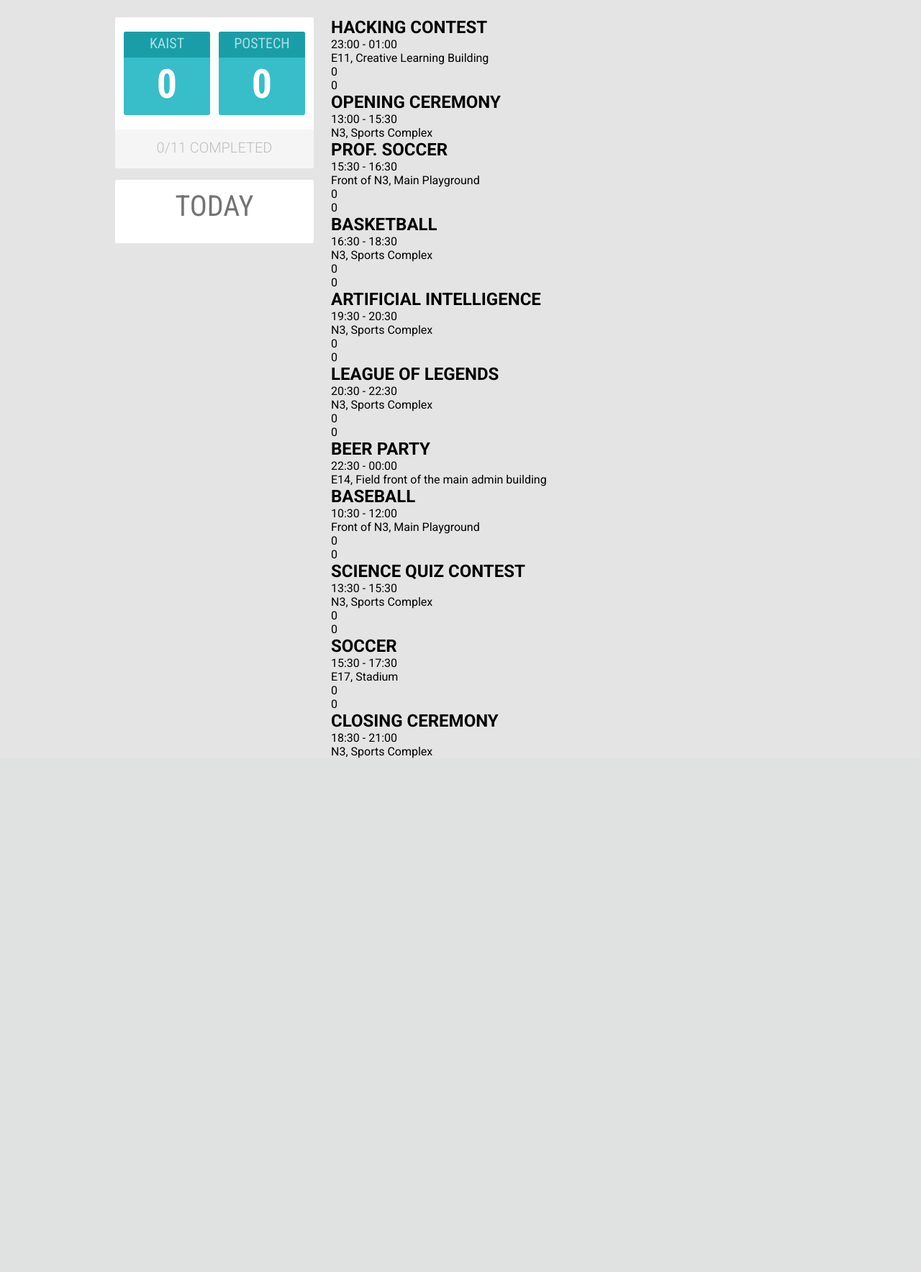
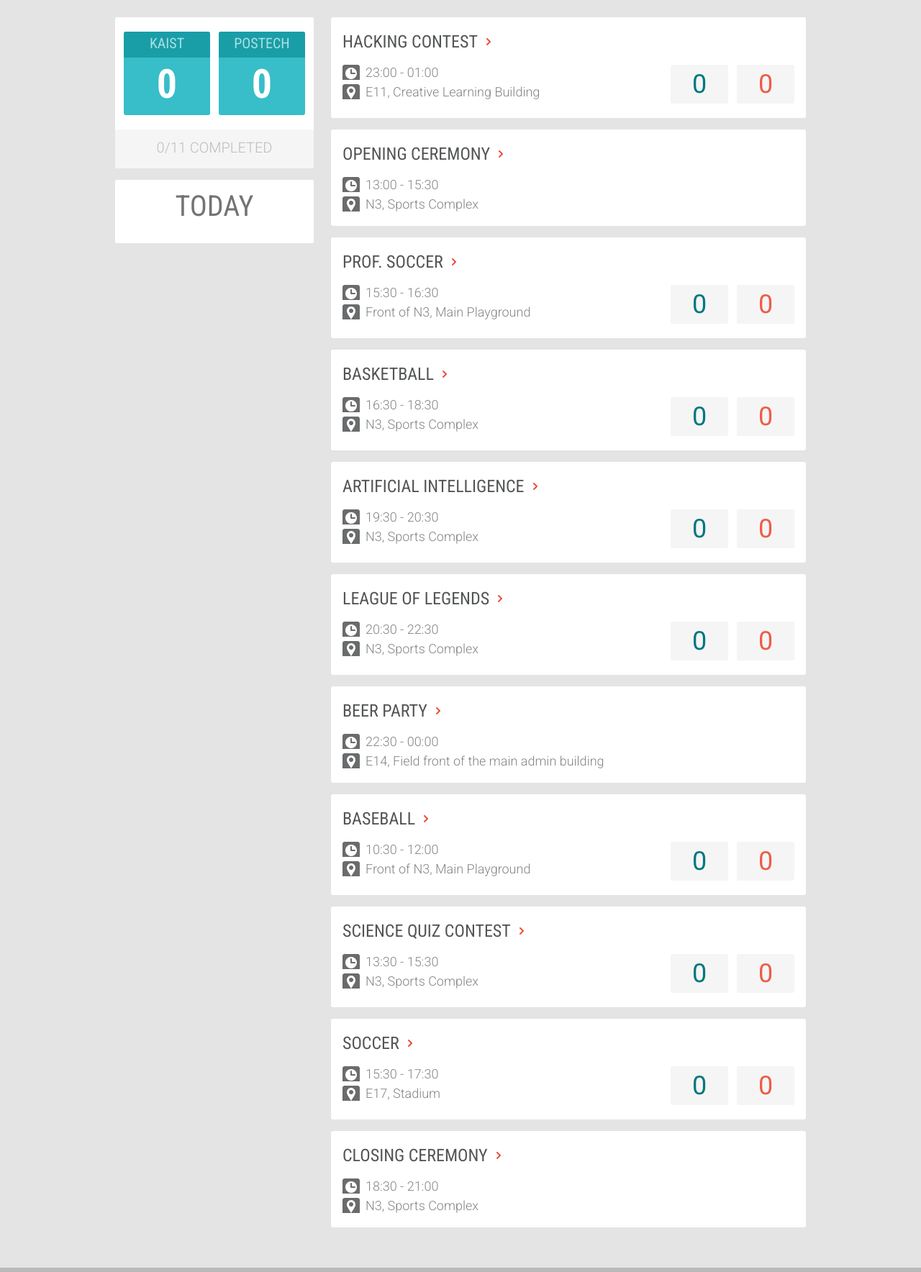
Before and after one commit to sparcs-kaist/sciwar, a Django app: page / in a window 1280 px wide. Shown: the part 70-1838 px from the top of the page at 72% size. Before the commit the page ends 1124 px from the top, so only its background shows below. Run offline with Django 3.2, Linux system fonts and the light colour scheme; data comes from the database, SQL or seed files in the repository; parts of the project's set-up code (start-up, migrations or seed data) failed here and were passed over; some libraries are stand-ins or nearby versions.

Commit message:
complete(without js) index page

```diff
--- a/sciwar/main/static/css/common.css
+++ b/sciwar/main/static/css/common.css
@@ -21,6 +21,7 @@ body{
 	height:100%;
 	background:#e4e4e4;
 	overflow:auto;
+        border-bottom:6px solid #bababa;
 }
 #wrapper{
 	width:960px;
@@ -202,3 +203,9 @@ aside #total-score section.process p{
 aside #option{
 	margin-top:16px;
 }
+
+/* CONTENT */
+
+#content{
+	padding-bottom:40px;
+}
--- a/sciwar/main/static/css/index.css
+++ b/sciwar/main/static/css/index.css
@@ -35,6 +35,9 @@
 	color:#a1a0a0;
 	text-transform:uppercase;
 	float:left;
+	max-width:164px;
+	text-overflow:ellipsis;
+	white-space:nowrap;
 }
 #option section.today-schedule .list li p{
 	font-family:"Roboto", sans-serif;
@@ -51,12 +54,15 @@
 
 /* CONTENT */
 
+/* CONTENT - LIVE */
+
 #content article.live{
 	padding:20px 16px;
 	border-radius:2px;
 	-moz-border-radius:2px;
 	-webkit-border-radius:2px;
 	background:#fff;
+	margin-bottom:16px;
 }
 #content article.live .status{
 	font-size:0;
@@ -229,3 +235,69 @@
 	color:#696b6c;
 	line-height:24px;
 }
+
+/* CONTENT - LIST */
+
+#content .event-list .event-item{
+	margin-bottom:16px;
+	padding:20px 16px;
+	background:#fff;
+	border-radius:3px;
+	-moz-border-radius:3px;
+	-webkit-border-radius:3px;
+}
+#content .event-list .event-item h2 a{
+	font-family:"Roboto Condensed", sans-serif;
+	font-size:24px;
+	font-weight:400;
+	color:#525455;
+	display:inline-block;
+	padding-right:18px;
+	background:transparent  url("/media/res/img_anchor.png") right 50% no-repeat;
+}
+#content .event-list .event-item.finished h2 a{
+	color:#b5b6b6;
+}
+#content .event-list .event-item .info{
+	float:left;
+}
+#content .event-list .event-item .info p{
+	font-family:"Roboto", sans-serif;
+	font-size:18px;
+	font-weight:300;
+	color:#828586;
+	padding-left:32px;
+}
+#content .event-list .event-item .time{
+	margin-top:12px;
+	background:transparent url("/media/res/icon_event_time.png") left top no-repeat;
+}
+#content .event-list .event-item .map{
+	margin-top:6px;
+	background:transparent url("/media/res/icon_event_map.png") left top no-repeat;
+}
+#content .event-list .event-item .score{
+	float:right;
+	margin-top:12px;
+}
+#content .event-list .event-item .score p{
+	text-align:center;
+	float:left;
+	margin-left:12px;
+	width:80px;
+	height:54px;
+	border-radius:3px;
+	-moz-border-radius:3px;
+	-webkit-border-radius:3px;
+	background:#f5f5f5;
+	font-family:"Roboto", sans-serif;
+	font-weight:400;
+	font-size:36px;
+	line-height:54px;
+}
+#content .event-list .event-item .score p.kaist{
+	color:#00777f;
+}
+#content .event-list .event-item .score p.postech{
+	color:#f05b47;
+}
--- a/sciwar/main/templates/index.html
+++ b/sciwar/main/templates/index.html
@@ -52,8 +52,8 @@
     {% endif %}
     <ul class="event-list">
         {% for event in other_events %}
-        <li class="hacking">
-            <h2>{{ event.name }}</h2>
+        <li class="event-item{% if event.winner != 3%} finished{% endif %}">
+            <h2><a href="#">{{ event.name }}</a></h2>
             <span class="info">
                 <p class="time">{{ event.start_time|time:"H:i" }} - {{ event.end_time|time:"H:i" }}</p>
                 <p class="map">{{ event.building }}</p>
--- a/sciwar/main/templates/layout.html
+++ b/sciwar/main/templates/layout.html
@@ -66,6 +66,7 @@
             <div id="content">
                 <!-- CONTENT CONTENT -->
                 {% block right %}{% endblock %}
+                <!-- GOD OF THIS SITE -->
             </div>
         </div>
     </body>
--- a/sciwar/main/views.py
+++ b/sciwar/main/views.py
@@ -9,10 +9,11 @@ from datetime import datetime, timedelta
 def main_page(request):
     todays = Event.objects.filter(
             start_time__day = datetime.today().day + 0)\
-                    .order_by('start_time')
+            .order_by('start_time')
+
     current_event = Event.objects.filter(
             start_time__lte = datetime.now()).filter(\
-                    end_time__gte = datetime.now())
+            end_time__gte = datetime.now())
 
     other_events = Event.objects.all().order_by('start_time')
     if current_event:
--- a/sciwar/sciwar/settings.py
+++ b/sciwar/sciwar/settings.py
@@ -48,7 +48,7 @@ USE_I18N = True
 USE_L10N = True
 
 # If you set this to False, Django will not use timezone-aware datetimes.
-USE_TZ = True
+USE_TZ = False
 
 # Absolute filesystem path to the directory that will hold user-uploaded files.
 # Example: "/home/media/media.lawrence.com/media/"
```
Also changed, not shown: sciwar/main/media/res/map_E11, Creative Learning Building.png (added), sciwar/main/media/res/map_E14, Field front of the main admin building.png (added).
